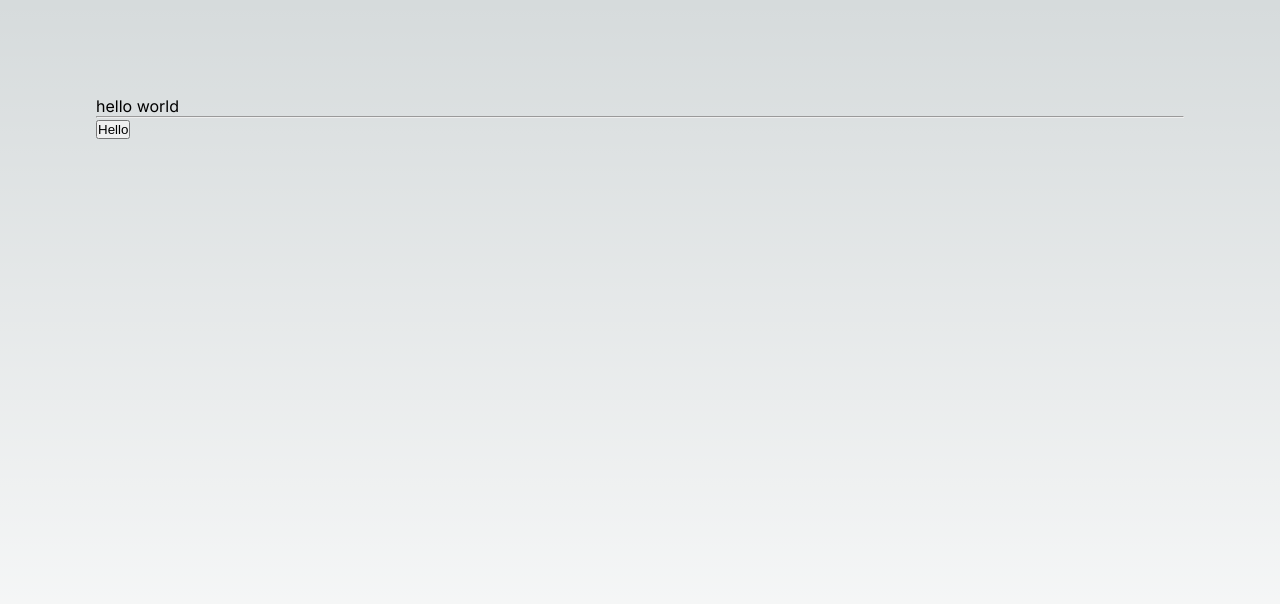
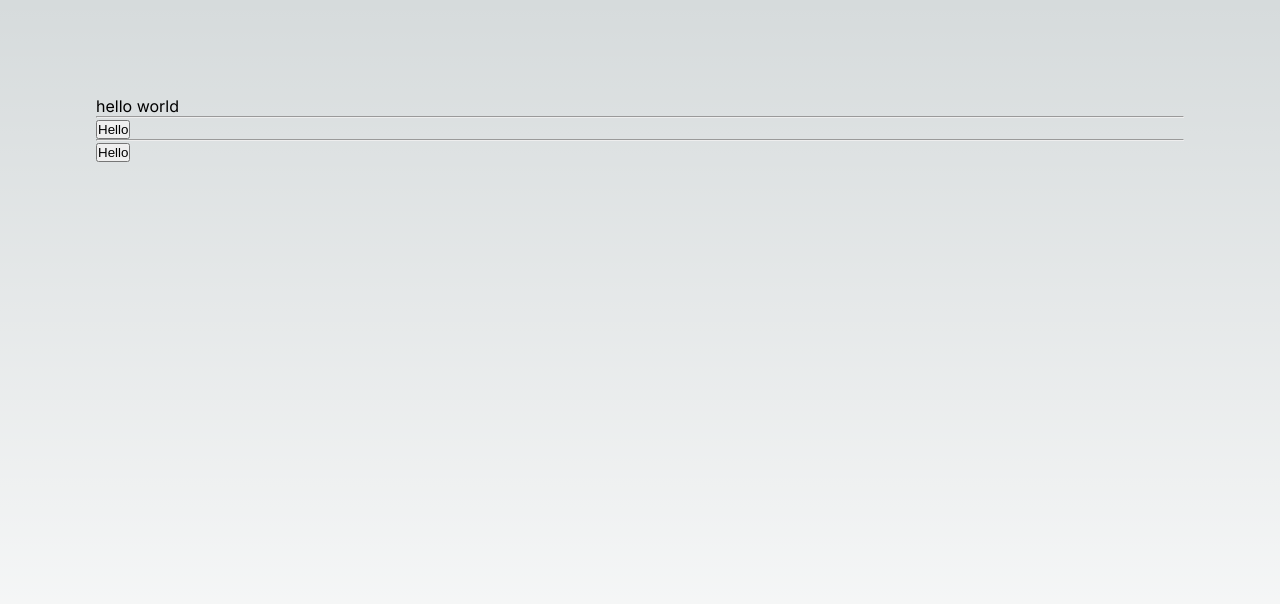
Before and after one commit to lkm36486938/css-lib-for-next-13, a Next.js app: page / in a window 1280 px wide. Shown: the top 604 px of the page. Built offline with nearby package versions, Linux system fonts and the light colour scheme.

Commit message:
className Merge

```diff
--- a/src/app/page.tsx
+++ b/src/app/page.tsx
@@ -1,5 +1,6 @@
 import CustomButton from "@/components/Button";
 import styles from "./page.module.css";
+import ButtonContainer from "@/components/ButtonContainer";
 
 export default function Home() {
   return (
@@ -7,6 +8,8 @@ export default function Home() {
       hello world
       <hr />
       <CustomButton />
+      <hr />
+      <ButtonContainer />
     </main>
   );
 }
--- a/src/components/Button.tsx
+++ b/src/components/Button.tsx
@@ -1,12 +1,17 @@
 "use client";
 
 import { useState } from "react";
-import { css } from "../../styled-system/css";
+import { css, cx } from "../../styled-system/css";
 
 const buttonStyle = (active: boolean) =>
   css({ backgroundColor: active ? "lightgreen" : "beige", color: "#333" });
 
-const CustomButton = () => {
+type CustomButtonProps = {
+  cssProps?: string;
+};
+
+const CustomButton = (props: CustomButtonProps) => {
+  const { cssProps } = props;
   const [active, setActive] = useState<boolean>(false);
 
   const onClick = () => {
@@ -14,7 +19,7 @@ const CustomButton = () => {
   };
 
   return (
-    <button onClick={onClick} className={buttonStyle(active)}>
+    <button onClick={onClick} className={cx(buttonStyle(active), cssProps)}>
       Hello
     </button>
   );
--- /dev/null
+++ b/src/components/ButtonContainer.tsx
@@ -0,0 +1,13 @@
+import { css } from "../../styled-system/css";
+import CustomButton from "./Button";
+
+const containerStyle = css({
+  width: "300px",
+  height: "80px",
+});
+
+const ButtonContainer = () => {
+  return <CustomButton cssProps={containerStyle} />;
+};
+
+export default ButtonContainer;
```
